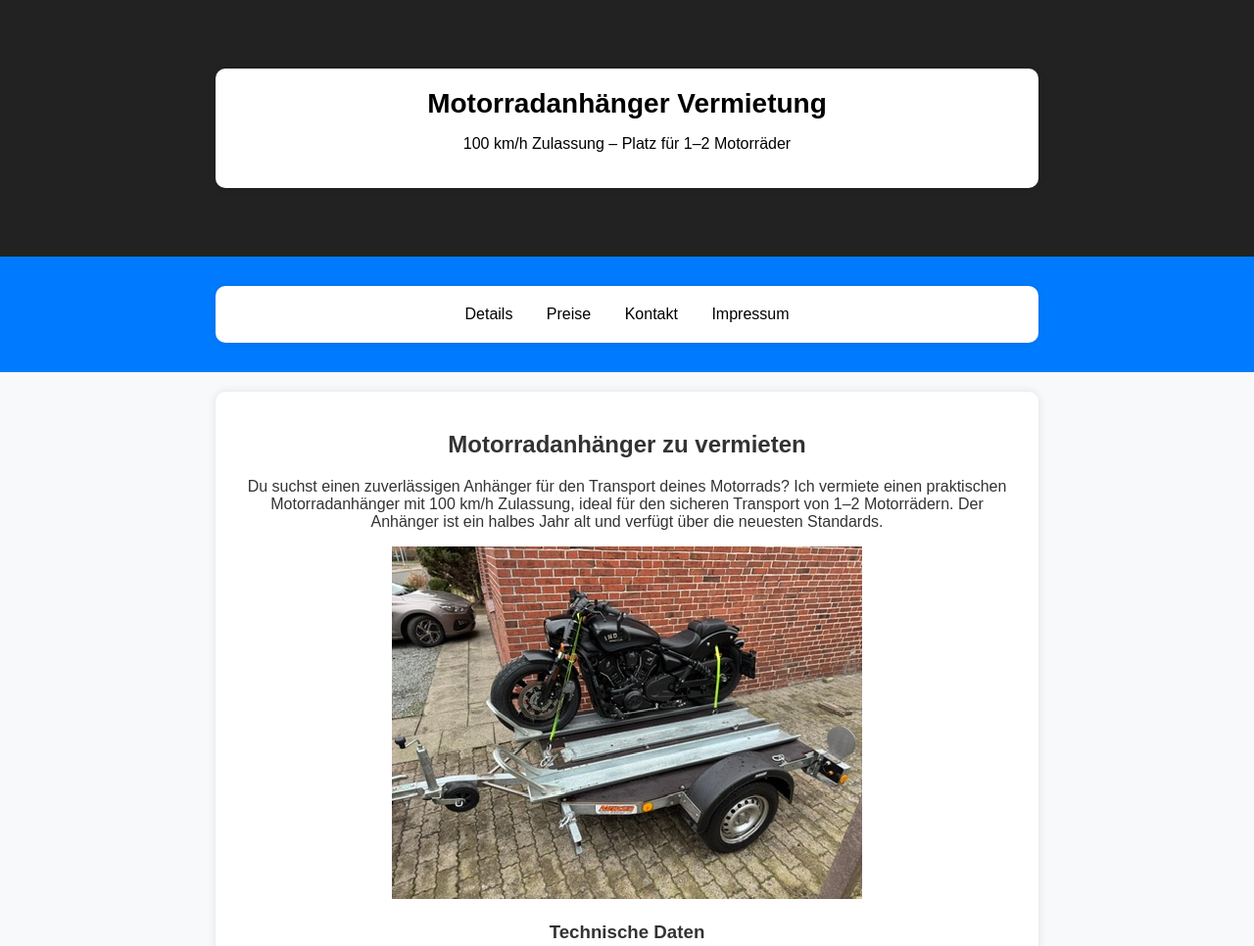
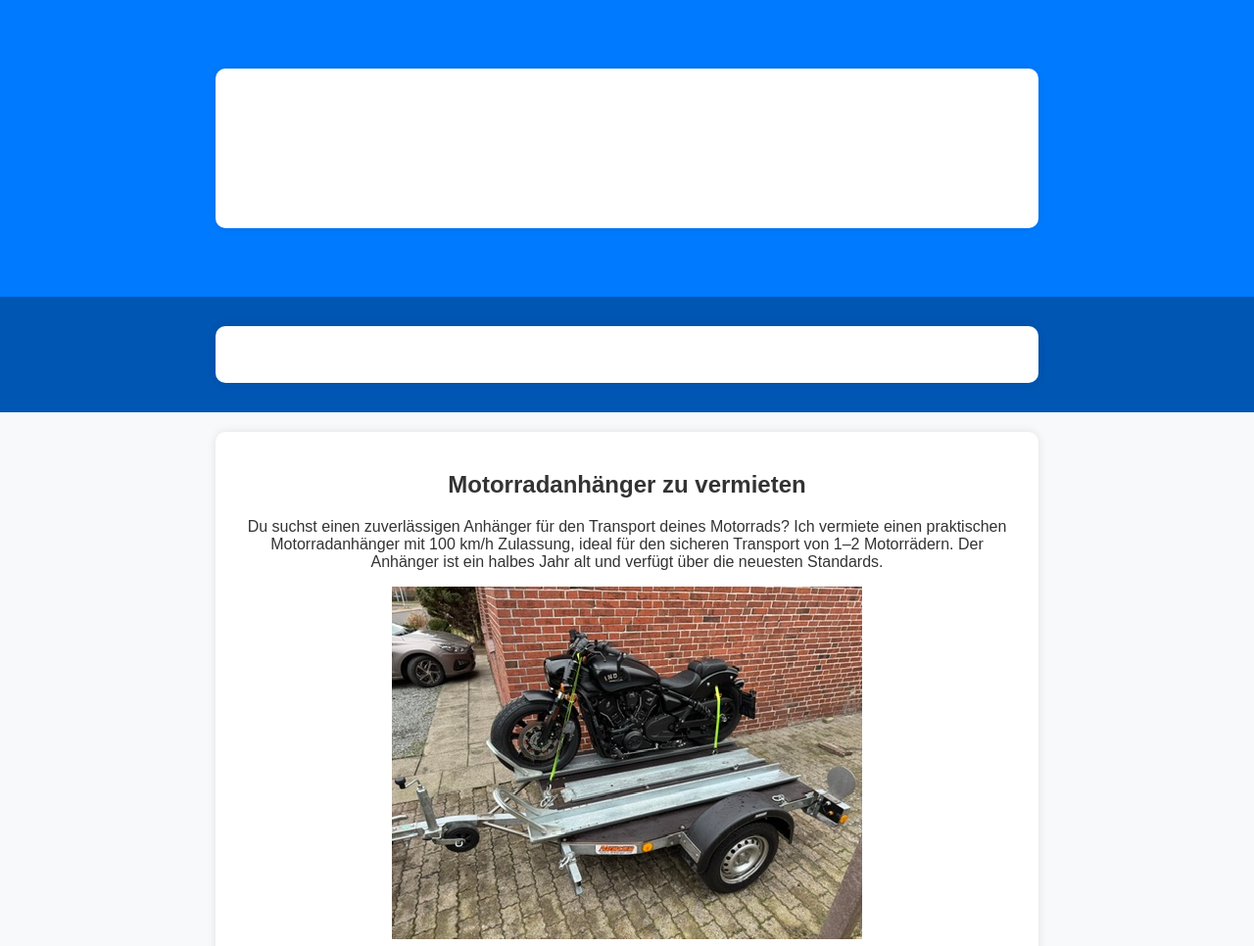
Before and after one commit to tobi32113/tmverleih.de, a plain HTML site: page index.html in a window 1280 px wide. Shown: the top 966 px of the page at 98% size. Drawn offline with Linux system fonts and the light colour scheme.

Commit message:
Update styles.css

```diff
--- a/styles.css
+++ b/styles.css
@@ -10,24 +10,23 @@ body {
 
 /* Header */
 header {
-    background-color: #222;
-    color: black;
+    background-color: #007bff;
+    color: white;
     padding: 50px 20px;
 }
 
-h1 {
-    font-size: 28px;
-    margin: 0;
+.title {
+    font-size: 32px;
+    font-weight: bold;
 }
 
-.subheading {
-    font-size: 18px;
-    color: #bbb;
+.subtitle {
+    font-size: 20px;
 }
 
 /* Navigation */
 nav {
-    background-color: #007bff;
+    background-color: #0056b3;
     padding: 10px 0;
 }
 
@@ -43,7 +42,7 @@ nav ul li {
 }
 
 nav ul li a {
-    color: black;
+    color: white;
     text-decoration: none;
     font-size: 16px;
 }
@@ -75,7 +74,7 @@ table, th, td {
 
 th {
     background-color: #007bff;
-    color: black;
+    color: white;
 }
 
 /* Formular */
```
